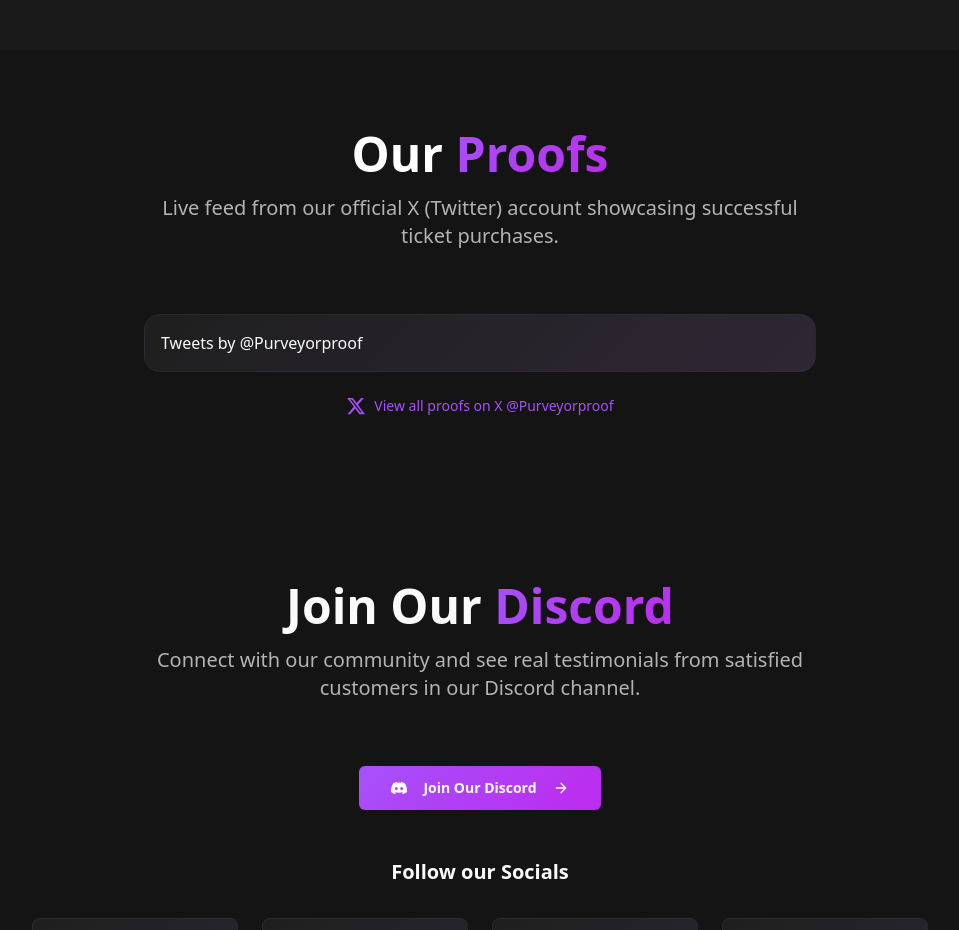
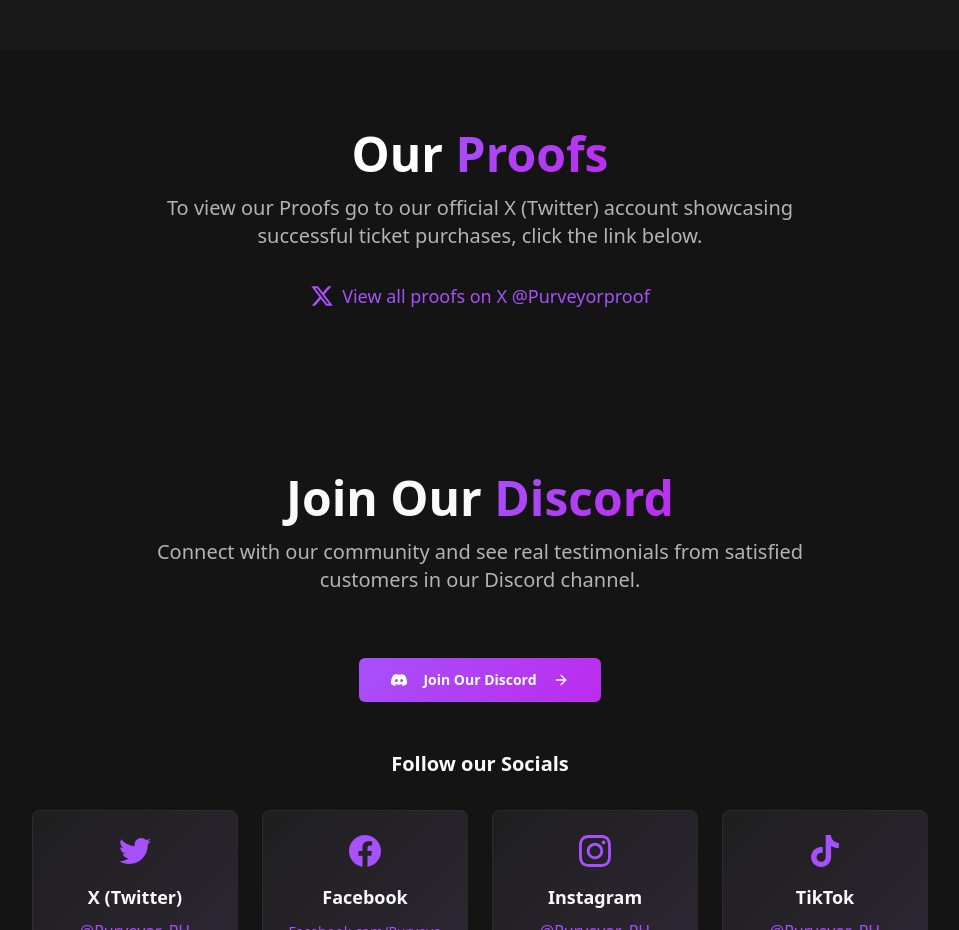
Before and after one commit to purveyortickets/PurveyorWebsite, a React (Vite) app: page / in a window 1280 px wide. Shown: the part 2720-3650 px from the top of the page, without its empty margins (160-1119 px from the left). Built offline with nearby package versions, Linux system fonts and the light colour scheme.

Commit message:
Update TwitterFeed.tsx

```diff
--- a/src/components/TwitterFeed.tsx
+++ b/src/components/TwitterFeed.tsx
@@ -1,38 +1,8 @@
-import { useEffect, useRef } from "react";
-
 const TwitterFeed = () => {
-  const embedContainerRef = useRef<HTMLDivElement>(null);
-
-  useEffect(() => {
-    const container = embedContainerRef.current;
-    if (!container) return;
-
-    // Clear any previous content (React strict mode double-mount)
-    container.innerHTML = "";
-
-    // Create the Twitter timeline anchor element
-    const anchor = document.createElement("a");
-    anchor.setAttribute("class", "twitter-timeline");
-    anchor.setAttribute("data-theme", "dark");
-    anchor.setAttribute("data-height", "600");
-    anchor.setAttribute("data-chrome", "noheader nofooter noborders transparent");
-    anchor.setAttribute("data-link-color", "#a855f7");
-    anchor.setAttribute("href", "https://twitter.com/Purveyorproof");
-    anchor.textContent = "Tweets by @Purveyorproof";
-    container.appendChild(anchor);
-
-    // Create and append the Twitter widgets script
-    const script = document.createElement("script");
-    script.setAttribute("src", "https://platform.twitter.com/widgets.js");
-    script.setAttribute("async", "true");
-    script.setAttribute("charset", "utf-8");
-    container.appendChild(script);
-  }, []);
-
   return (
     <section id="twitter-feed" className="py-20 bg-background">
       <div className="container mx-auto px-6">
-        <div className="text-center mb-16 animate-fade-in">
+        <div className="text-center mb-8 animate-fade-in">
           <h2 className="text-4xl md:text-5xl font-bold mb-4 animate-slide-up text-white">
             Our{" "}
             <span className="bg-gradient-primary bg-clip-text text-transparent">
@@ -40,29 +10,22 @@ const TwitterFeed = () => {
             </span>
           </h2>
           <p className="text-xl text-muted-foreground max-w-2xl mx-auto animate-slide-up delay-200">
-            Live feed from our official X (Twitter) account showcasing
-            successful ticket purchases.
+            To view our Proofs go to our official X (Twitter) account showcasing successful ticket purchases, click the link below.
           </p>
         </div>
 
-        <div className="max-w-2xl mx-auto">
-          <div className="bg-gradient-card rounded-2xl border border-border/50 overflow-hidden p-4">
-            <div ref={embedContainerRef} />
-          </div>
-
-          <div className="text-center mt-6">
+        <div className="text-center">
           <a
             href="https://x.com/Purveyorproof"
             target="_blank"
             rel="noopener noreferrer"
-              className="inline-flex items-center gap-2 text-primary hover:text-accent transition-colors text-sm font-medium"
+            className="inline-flex items-center gap-2 text-primary hover:text-accent transition-colors text-lg font-medium"
           >
-              <svg className="w-5 h-5" fill="currentColor" viewBox="0 0 24 24">
+            <svg className="w-6 h-6" fill="currentColor" viewBox="0 0 24 24">
               <path d="M18.244 2.25h3.308l-7.227 8.26 8.502 11.24H16.17l-5.214-6.817L4.99 21.75H1.68l7.73-8.835L1.254 2.25H8.08l4.713 6.231zm-1.161 17.52h1.833L7.084 4.126H5.117z" />
             </svg>
             View all proofs on X @Purveyorproof
           </a>
-          </div>
         </div>
       </div>
     </section>
```
Lines whose indentation alone changed are shown as unchanged.
